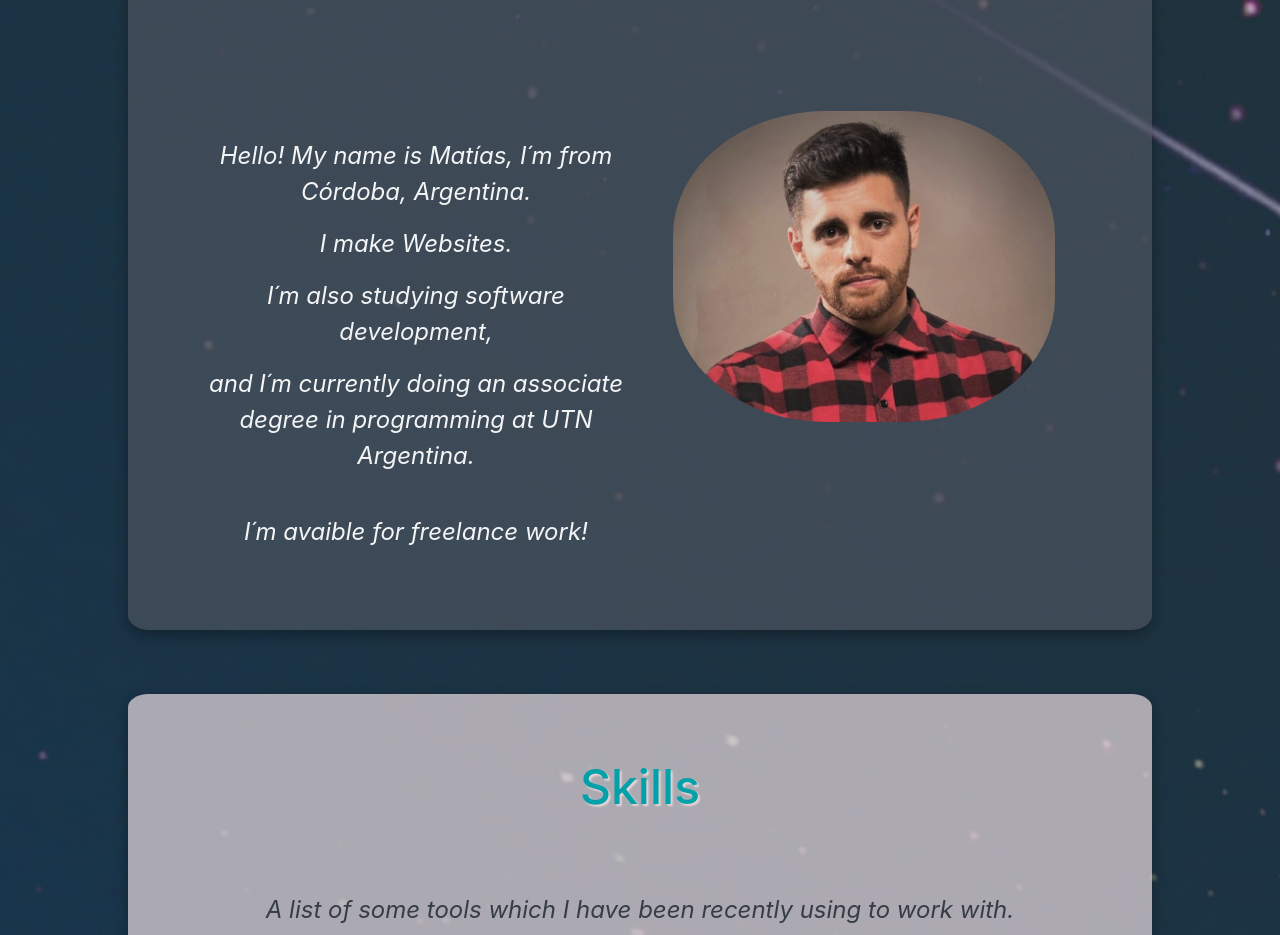
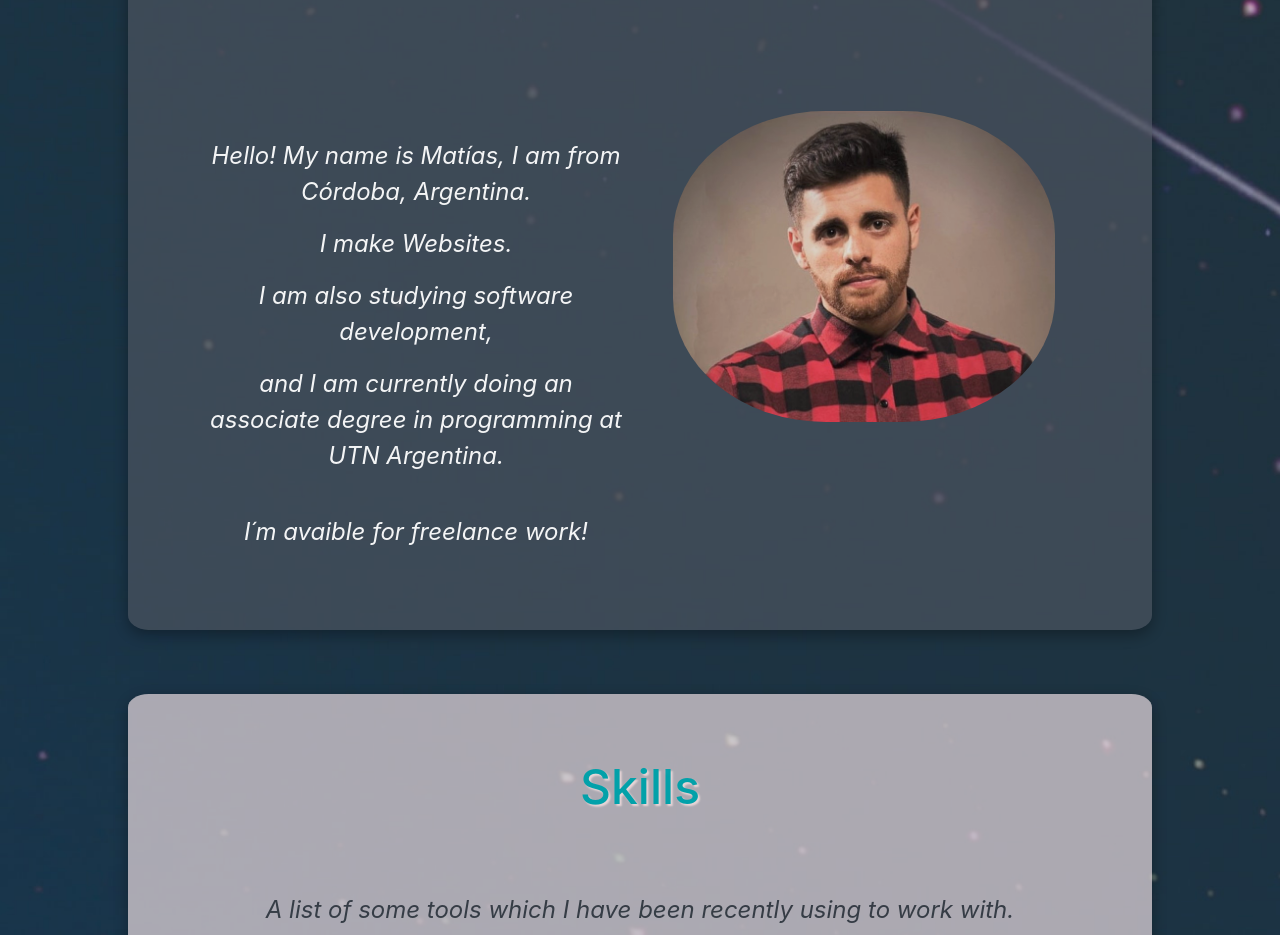
Before and after one commit to Matiasmedrano66/myportfolio, a React (Create React App) app: page / in a window 1280 px wide. Shown: the part 1000-1935 px from the top of the page. Built offline with nearby package versions, Linux system fonts and the light colour scheme; a web font is replaced by a local one.

Commit message:
space buttom-white-toggle and text-about-change 0309 commit

```diff
--- a/src/Com/AboutMe.js
+++ b/src/Com/AboutMe.js
@@ -31,10 +31,10 @@ const AboutMe = () => {
             <h1>About me</h1>
 
             <div className='presentation col-6'>
-                <p className="white-text"> Hello! My name is Matías, I´m from Córdoba, Argentina.</p>
+                <p className="white-text"> Hello! My name is Matías, I am from Córdoba, Argentina.</p>
                 <p className="white-text">I make Websites. </p>
-                <p className="white-text">I´m also studying software development, </p>
-                <p className="white-text">and I´m currently doing an associate degree in programming at UTN Argentina.</p>
+                <p className="white-text">I am also studying software development, </p>
+                <p className="white-text">and I am currently doing an associate degree in programming at UTN Argentina.</p>
                 <br />
                 <p className="white-text">I´m avaible for freelance work!</p>
             </div>
--- a/src/Com/NavBar.css
+++ b/src/Com/NavBar.css
@@ -130,7 +130,7 @@
 .mobile-nav-toggle i {
   color: #f1f1f1;
 }
-.mobile-nav-toggle{
+.mobile-nav-toggle::before{
   color: #f1f1f1;
   background-color: #f1f1f1;
 }
```
